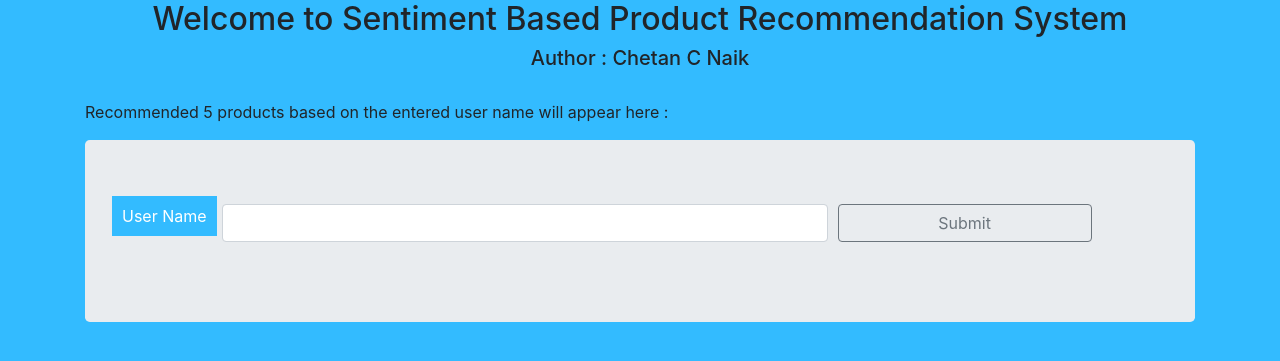
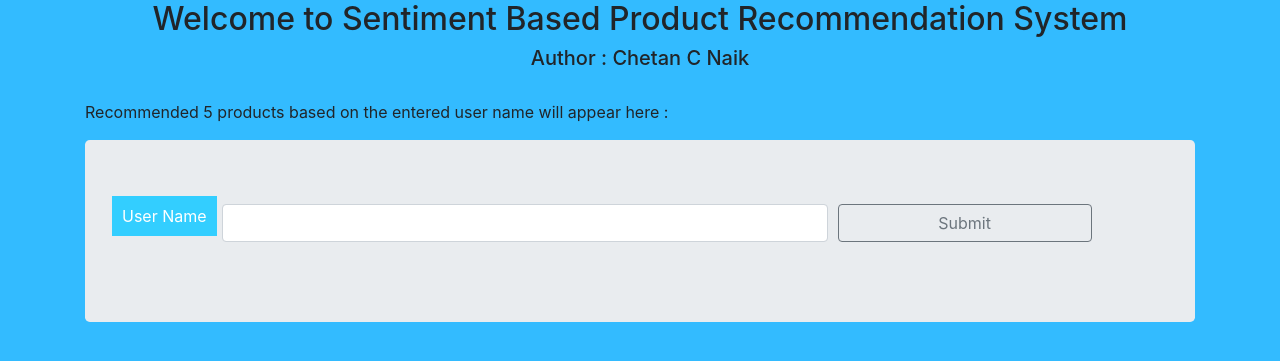
Before and after one commit to chetancnaik/SentimentBasedProductRecoSystem, a Flask app: page / in a window 1280 px wide. Shown: the top 361 px of the page. Run offline with Flask 2, Linux system fonts and the light colour scheme; parts of the project's set-up code (start-up, migrations or seed data) failed here and were passed over; some libraries are stand-ins or nearby versions.

Commit message:
Update index.html

```diff
--- a/templates/index.html
+++ b/templates/index.html
@@ -36,7 +36,6 @@
             width: inherit;
             height: inherit;
         }
-
 
         .eye-right {
             position: absolute;
@@ -96,7 +95,7 @@
   padding: 10px;
 
 }
-.username {background-color: #33BBFF;} /* Green */
+.username {background-color: #33CEFF;} /* Green */
 .show {background-color: #2196F3;} /* Blue */
 .warning {background-color: #ff9800;} /* Orange */
 .danger {background-color: #f44336;} /* Red */
```
